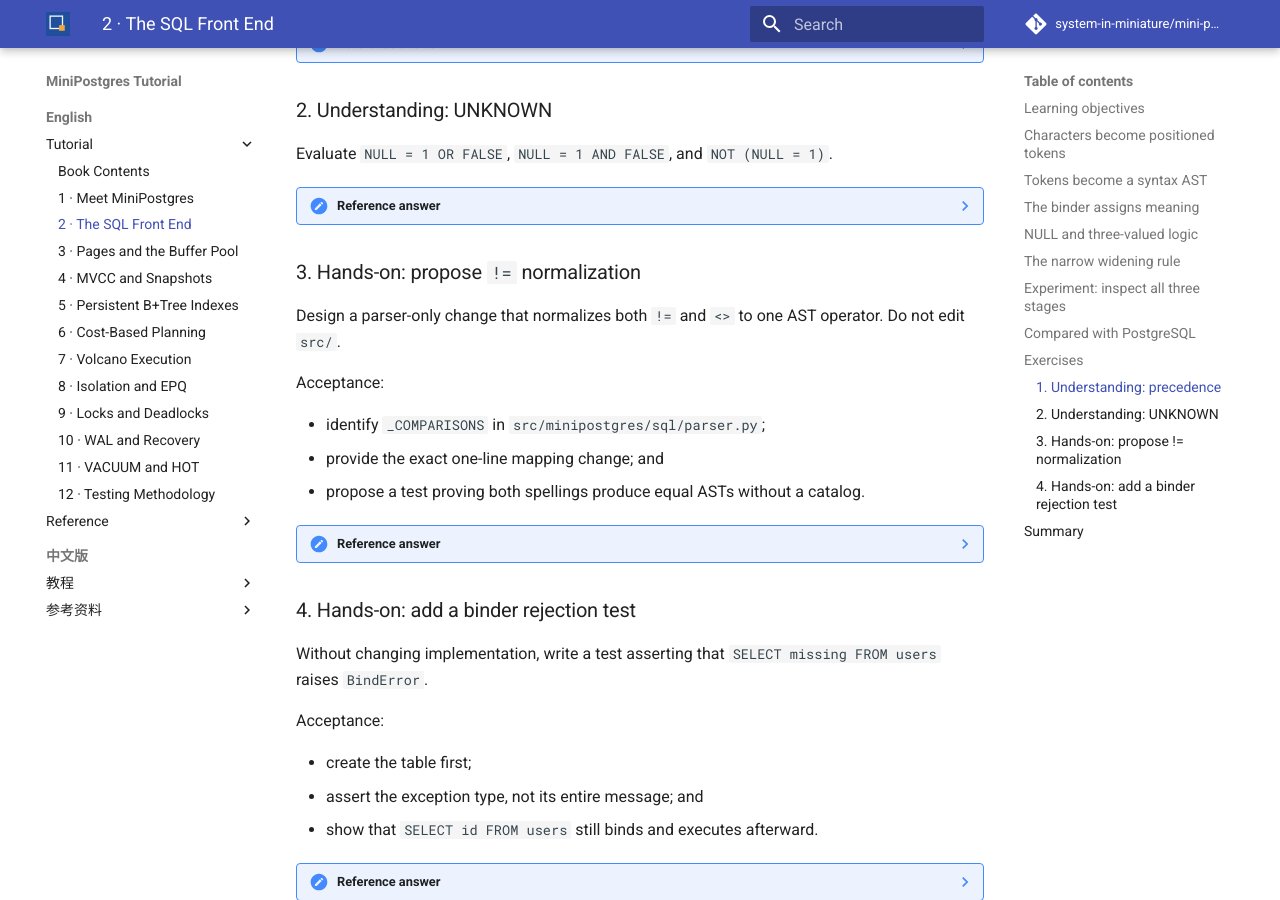
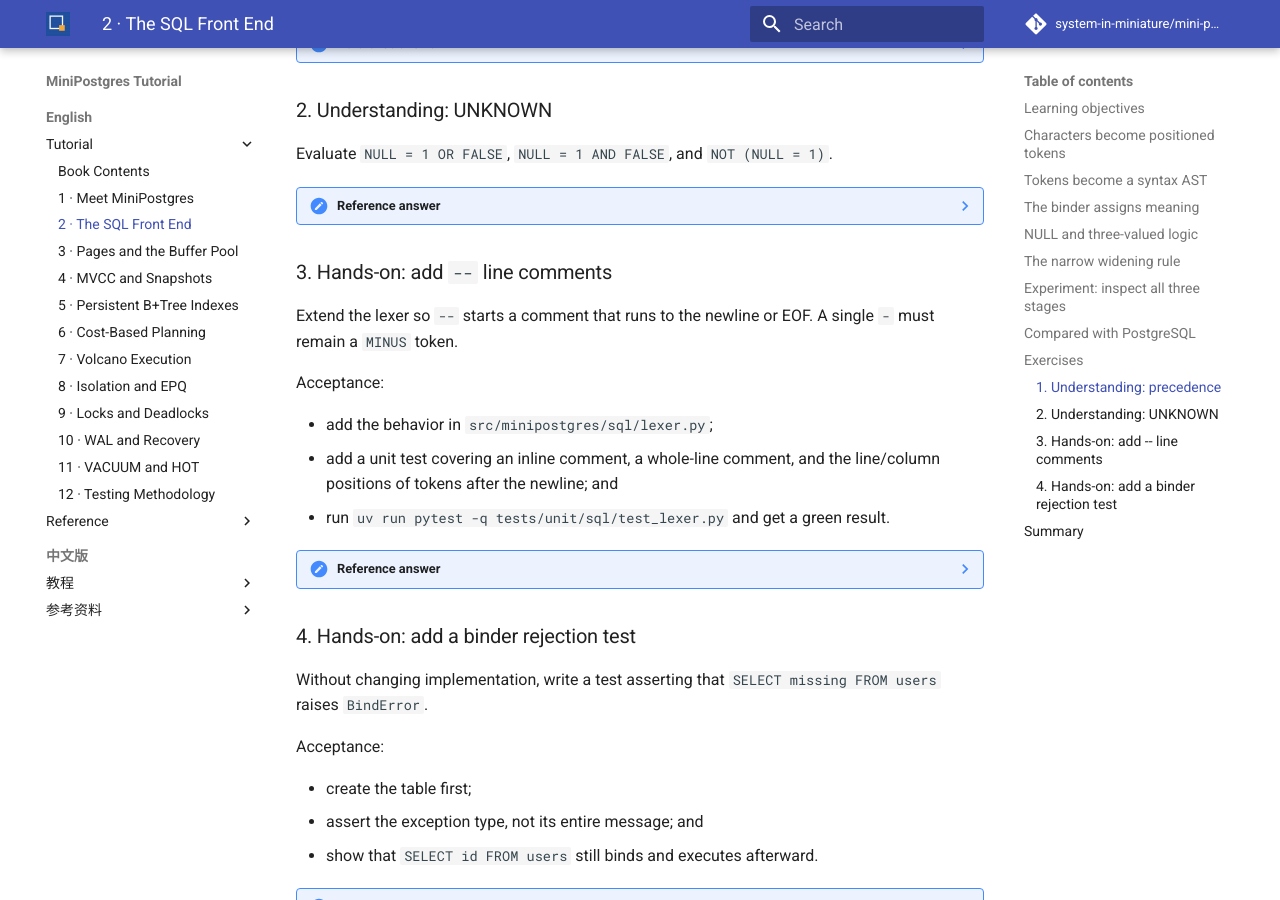
Before and after one commit to system-in-miniature/mini-postgres, an MkDocs documentation site: the page built from docs/tutorial/02-sql-frontend.md, in a window 1280 px wide and 900 px high, scrolled down 4481 px. Built offline with MkDocs 1.6.1 and Material for MkDocs 9.7.7, drawn with Linux system fonts in a browser that asks for light colours; comment, search, counter and statistics services are not loaded.

Commit message:
docs(tutorial): audit fixes - replace pre-solved NEQ exercise with a real one

````diff
--- a/docs/tutorial/02-sql-frontend.md
+++ b/docs/tutorial/02-sql-frontend.md
@@ -221,30 +221,59 @@ Evaluate `NULL = 1 OR FALSE`, `NULL = 1 AND FALSE`, and
     UNKNOWN OR FALSE remains UNKNOWN, FALSE dominates AND, and NOT preserves
     UNKNOWN.
 
-### 3. Hands-on: propose `!=` normalization
+### 3. Hands-on: add `--` line comments
 
-Design a parser-only change that normalizes both `!=` and `<>` to one AST
-operator. Do not edit `src/`.
+Extend the lexer so `--` starts a comment that runs to the newline or EOF.
+A single `-` must remain a `MINUS` token.
 
 Acceptance:
 
-- identify `_COMPARISONS` in `src/minipostgres/sql/parser.py`;
-- provide the exact one-line mapping change; and
-- propose a test proving both spellings produce equal ASTs without a catalog.
+- add the behavior in `src/minipostgres/sql/lexer.py`;
+- add a unit test covering an inline comment, a whole-line comment, and the
+  line/column positions of tokens after the newline; and
+- run `uv run pytest -q tests/unit/sql/test_lexer.py` and get a green result.
 
 ??? note "Reference answer"
 
-    Proposed diff:
+    Detect the two-character opener before `_symbol()` can emit the first
+    minus, then advance to—but not through—the newline. The existing whitespace
+    branch will consume that newline and update the position:
 
     ```diff
-    -    TokenKind.NEQ: "!=",
-    +    TokenKind.NEQ: "<>",
+             if character.isspace():
+                 self._advance()
+                 continue
+    +        if character == "-" and self._peek(1) == "-":
+    +            self._line_comment()
+    +            continue
+             line, column = self._line, self._column
+    @@
+    +    def _line_comment(self) -> None:
+    +        while not self._at_end and self._peek() != "\n":
+    +            self._advance()
     ```
 
-    This assumes the token table uses one `NEQ` kind for both lexemes; verify
-    that assumption in `tokens.py`/`lexer.py`. A parser test can assert
-    `parse("SELECT 1 != 2") == parse("SELECT 1 <> 2")`. If the lexer emits
-    distinct kinds, normalize both entries instead.
+    A focused test is:
+
+    ```python
+    def test_lexer_skips_line_comments_and_preserves_positions() -> None:
+        tokens = lex("SELECT 1 -- inline\n-- whole line\nFROM users")
+
+        assert [token.kind for token in tokens] == [
+            TokenKind.SELECT,
+            TokenKind.INTEGER,
+            TokenKind.FROM,
+            TokenKind.IDENT,
+            TokenKind.EOF,
+        ]
+        assert [(token.line, token.column) for token in tokens] == [
+            (1, 1),
+            (1, 8),
+            (3, 1),
+            (3, 6),
+            (3, 11),
+        ]
+    ```
 
 ### 4. Hands-on: add a binder rejection test
 
````
Also changed, not shown: docs/zh/tutorial/02-sql-frontend.md (+40 -9 lines).
